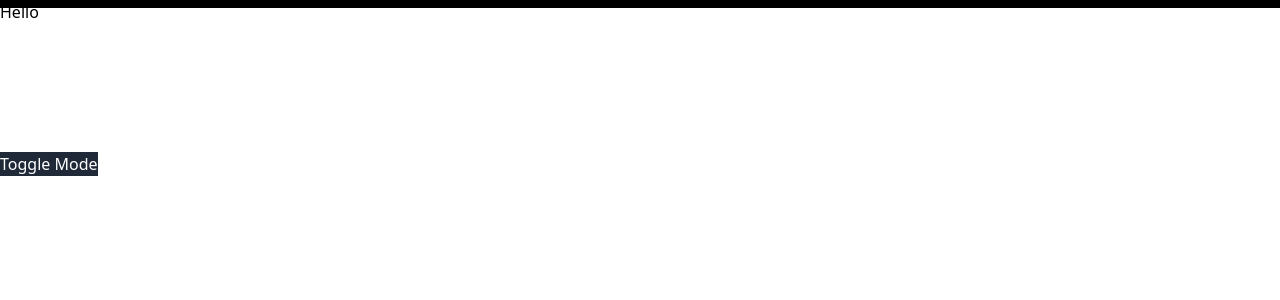
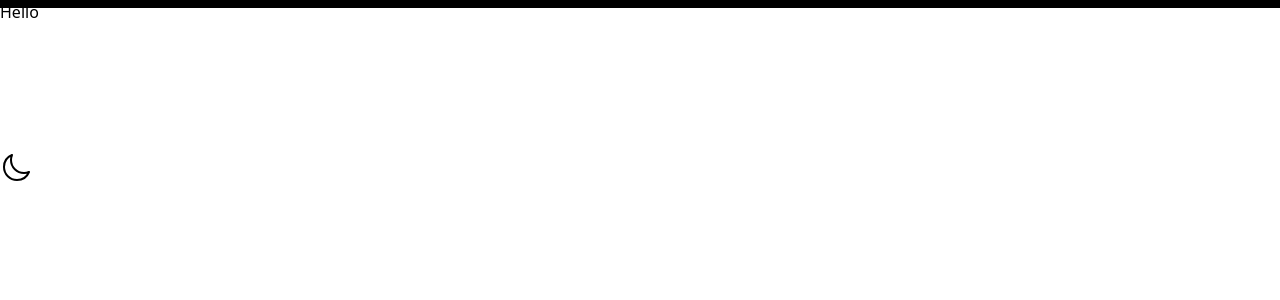
Before and after one commit to Chrissiku/christian-siku, a Next.js app: page / in a window 1280 px wide. Shown: the top 300 px of the page. Built offline with nearby package versions, Linux system fonts and the light colour scheme.

Commit message:
Implement theme switcher button

```diff
--- a/src/components/ThemeButton.tsx
+++ b/src/components/ThemeButton.tsx
@@ -1,5 +1,6 @@
 import React from "react";
 import { useTheme } from "next-themes";
+import { MoonIcon, SunIcon } from "@heroicons/react/24/outline";
 
 const ThemeButton = () => {
   const { systemTheme, theme, setTheme } = useTheme();
@@ -7,10 +8,15 @@ const ThemeButton = () => {
 
   return (
     <button
-      onClick={() => (theme == "dark" ? setTheme("light") : setTheme("dark"))}
-      className="bg-gray-800 dark:bg-gray-50 hover:bg-gray-600 dark:hover:bg-gray-300 transition-all duration-100 text-white dark:text-gray-800"
+      type="button"
+      onClick={() => (theme === "dark" ? setTheme("light") : setTheme("dark"))}
     >
-      Toggle Mode
+      <span className="sr-only">Toggle theme</span>
+      {currentTheme === "light" ? (
+        <MoonIcon className="block h-8 w-8 text-cinder" aria-hidden="true" />
+      ) : (
+        <SunIcon className="block h-8 w-8 text-yellow-500" aria-hidden="true" />
+      )}
     </button>
   );
 };
```
